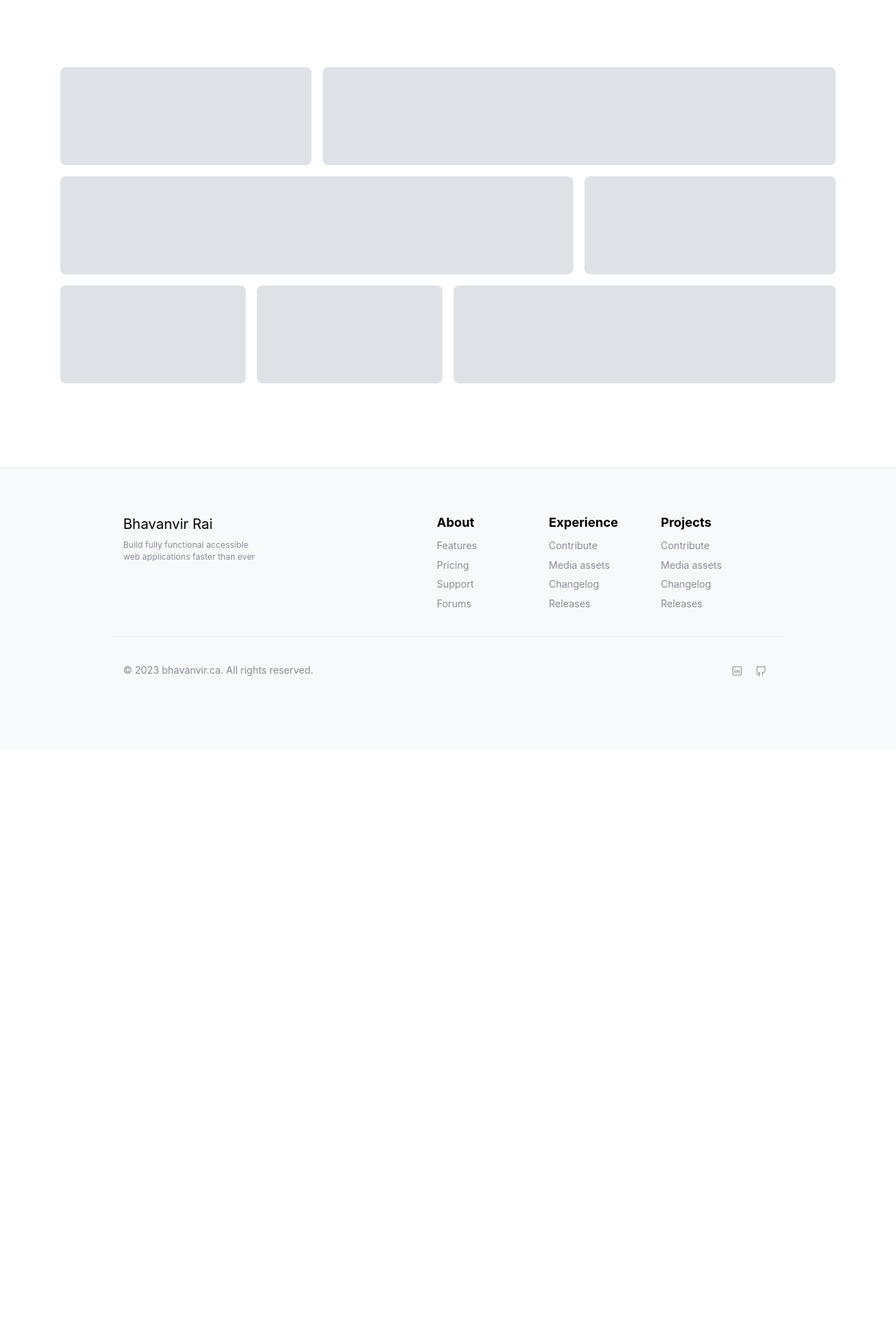
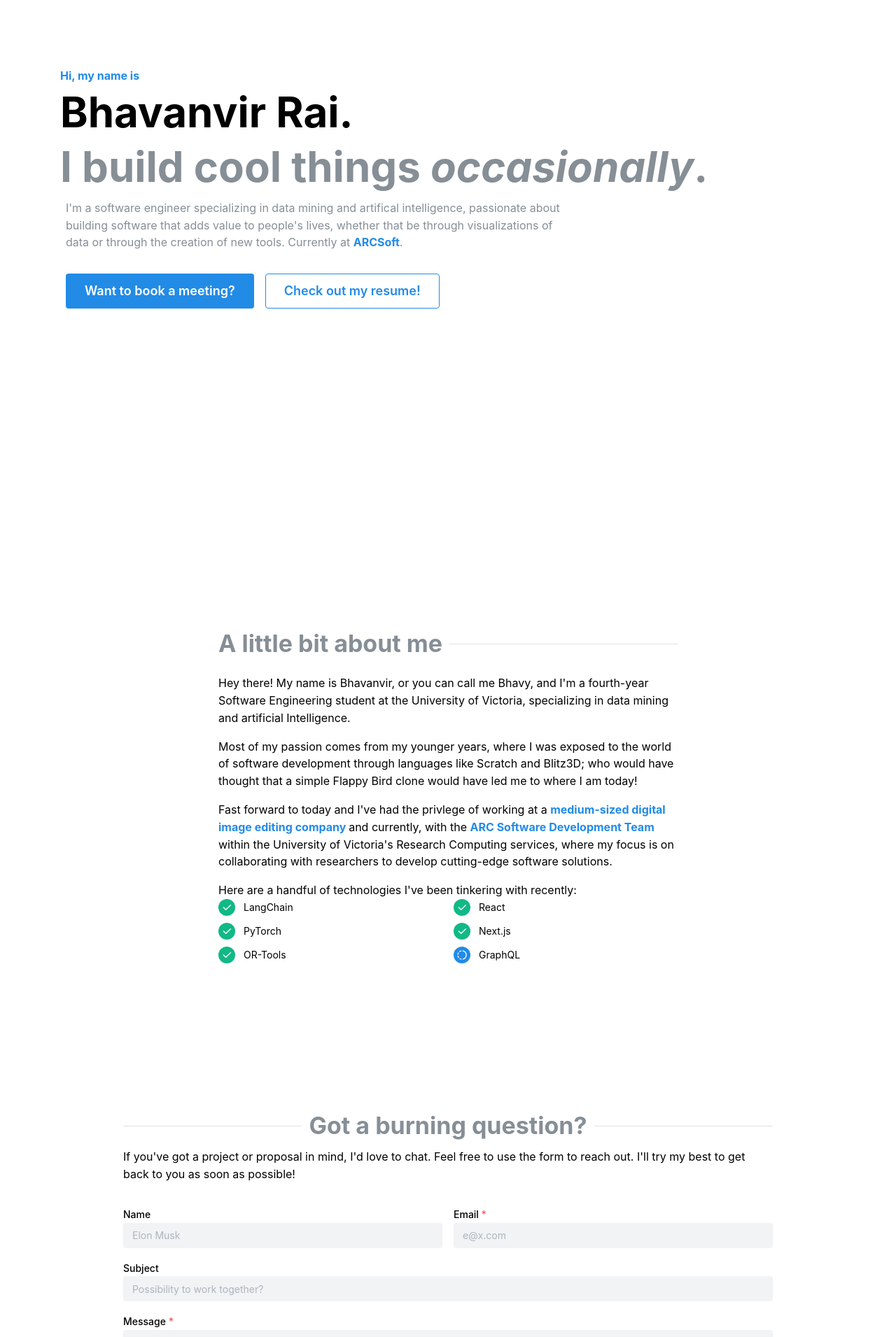
Before and after one commit to bhavanvir/portfolio-site, a Next.js app in the folder web-app/: page / in a window 1280 px wide. Shown: the part 80-1991 px from the top of the page at 70% size. Before the commit the page ends 1152 px from the top, so only its background shows below. Built offline with nearby package versions, Linux system fonts and the light colour scheme.

Commit message:
More changes; some fixes required

```diff
--- a/web-app/package.json
+++ b/web-app/package.json
@@ -11,6 +11,7 @@
   "dependencies": {
     "@mantine/core": "^7.3.2",
     "@mantine/dates": "^7.3.2",
+    "@mantine/form": "^7.3.2",
     "@mantine/hooks": "^7.3.2",
     "@tabler/icons-react": "^2.44.0",
     "dayjs": "^1.11.10",
--- a/web-app/src/app/components/Body/Body.tsx
+++ b/web-app/src/app/components/Body/Body.tsx
@@ -1,21 +1,15 @@
 "use client";
 
-import { Grid, Container, Skeleton } from "@mantine/core";
-
-const child = <Skeleton height={140} radius="md" animate={false} />;
+import { Hero } from "./Hero/Hero";
+import { Introduction } from "./Introduction/Introduction";
+import { GetInTouchSimple } from "./Contact/Contact";
 
 export function BodyGrid() {
   return (
-    <Container size="lg">
-      <Grid>
-        <Grid.Col span={{ base: 12, xs: 4 }}>{child}</Grid.Col>
-        <Grid.Col span={{ base: 12, xs: 8 }}>{child}</Grid.Col>
-        <Grid.Col span={{ base: 12, xs: 8 }}>{child}</Grid.Col>
-        <Grid.Col span={{ base: 12, xs: 4 }}>{child}</Grid.Col>
-        <Grid.Col span={{ base: 12, xs: 3 }}>{child}</Grid.Col>
-        <Grid.Col span={{ base: 12, xs: 3 }}>{child}</Grid.Col>
-        <Grid.Col span={{ base: 12, xs: 6 }}>{child}</Grid.Col>
-      </Grid>
-    </Container>
+    <>
+      <Hero />
+      <Introduction />
+      <GetInTouchSimple />
+    </>
   );
 }
--- /dev/null
+++ b/web-app/src/app/components/Body/Contact/Contact.tsx
@@ -0,0 +1,105 @@
+"use client";
+
+import {
+  TextInput,
+  Textarea,
+  SimpleGrid,
+  Group,
+  Title,
+  Button,
+  Container,
+  Text,
+  Divider,
+} from "@mantine/core";
+import { useForm } from "@mantine/form";
+
+export function GetInTouchSimple() {
+  const form = useForm({
+    initialValues: {
+      name: "",
+      email: "",
+      subject: "",
+      message: "",
+    },
+    validate: {
+      name: (value) => value.trim().length < 2,
+      email: (value) => !/^\S+@\S+$/.test(value),
+      subject: (value) => value.trim().length === 0,
+    },
+  });
+
+  return (
+    <Container size="md">
+      <form onSubmit={form.onSubmit(() => {})}>
+        <Divider
+          my="xs"
+          label={
+            <>
+              <Title
+                order={2}
+                size="h1"
+                style={{
+                  fontFamily: "Greycliff CF, var(--mantine-font-family)",
+                }}
+                fw={700}
+              >
+                Got a burning question?
+              </Title>
+            </>
+          }
+          labelPosition="center"
+        />
+        <Text>
+          If you've got a project or proposal in mind, I'd love to chat. Feel
+          free to use the form to reach out. I'll try my best to get back to you
+          as soon as possible!
+        </Text>
+
+        <SimpleGrid cols={{ base: 1, sm: 2 }} mt="xl">
+          <TextInput
+            label="Name"
+            placeholder="Elon Musk"
+            name="name"
+            variant="filled"
+            {...form.getInputProps("name")}
+          />
+          <TextInput
+            required
+            label="Email"
+            placeholder="e@x.com"
+            name="email"
+            variant="filled"
+            {...form.getInputProps("email")}
+          />
+        </SimpleGrid>
+
+        <TextInput
+          label="Subject"
+          placeholder="Possibility to work together?"
+          mt="md"
+          name="subject"
+          variant="filled"
+          {...form.getInputProps("subject")}
+        />
+        <Textarea
+          required
+          mt="md"
+          label="Message"
+          placeholder="I have another great idea for Twitter... 🐦"
+          maxRows={10}
+          minRows={5}
+          autosize
+          name="message"
+          variant="filled"
+          {...form.getInputProps("message")}
+        />
+
+        <Group justify="center" mt="xl">
+          <Button type="submit" size="md">
+            Send message
+          </Button>
+        </Group>
+      </form>
+    </Container>
+  );
+}
--- /dev/null
+++ b/web-app/src/app/components/Body/Hero/Hero.tsx
@@ -0,0 +1,58 @@
+"use client";
+
+import {
+  Grid,
+  Container,
+  Title,
+  Text,
+  Space,
+  rem,
+  Button,
+  Group,
+  Divider,
+} from "@mantine/core";
+
+export function Hero() {
+  return (
+    <Container size="lg" style={{ position: "relative", height: "100vh" }}>
+      <Grid>
+        <Grid.Col>
+          <Text span c="blue.6" fw={700}>
+            Hi, my name is
+          </Text>
+          <Title size={rem(60)}>Bhavanvir Rai.</Title>
+          <Title size={rem(60)} c="dimmed">
+            I build cool things{" "}
+            <Text span fs="italic" inherit>
+              occasionally
+            </Text>
+            .
+          </Title>
+          <Grid.Col span={8}>
+            <Text c="dimmed">
+              I'm a software engineer specializing in data mining and artifical
+              intelligence, passionate about building software that adds value
+              to people's lives, whether that be through visualizations of data
+              or through the creation of new tools. Currently at{" "}
+              <Text span fw={700} c="blue.6" inherit>
+                ARCSoft{""}
+              </Text>
+              .
+            </Text>
+
+            <Space h="md" />
+
+            <Group>
+              <Button size="lg" mt="md">
+                Want to book a meeting?
+              </Button>
+              <Button size="lg" variant="outline" mt="md">
+                Check out my resume!
+              </Button>
+            </Group>
+          </Grid.Col>
+        </Grid.Col>
+      </Grid>
+    </Container>
+  );
+}
--- /dev/null
+++ b/web-app/src/app/components/Body/Introduction/Introduction.tsx
@@ -0,0 +1,125 @@
+"use client";
+
+import {
+  Grid,
+  Container,
+  Title,
+  Text,
+  Space,
+  rem,
+  Skeleton,
+  Divider,
+  List,
+  ThemeIcon,
+  ListItem,
+} from "@mantine/core";
+import { IconCheck, IconProgress } from "@tabler/icons-react";
+
+const child = <Skeleton height={140} radius="md" animate={false} />;
+
+export function Introduction() {
+  return (
+    <Container size="sm">
+      <Grid align="center">
+        <Grid.Col>
+          <Container>
+            <Divider
+              my="xs"
+              label={
+                <>
+                  <Title>A little bit about me</Title>
+                </>
+              }
+              labelPosition="left"
+            />
+            <Space h="sm" />
+            <Text>
+              Hey there! My name is Bhavanvir, or you can call me Bhavy, and I'm
+              a fourth-year Software Engineering student at the University of
+              Victoria, specializing in data mining and artificial Intelligence.
+            </Text>
+
+            <Space h="md" />
+
+            <Text>
+              Most of my passion comes from my younger years, where I was
+              exposed to the world of software development through languages
+              like Scratch and Blitz3D; who would have thought that a simple
+              Flappy Bird clone would have led me to where I am today!
+            </Text>
+
+            <Space h="md" />
+
+            <Text>
+              Fast forward to today and I've had the privlege of working at a{" "}
+              <Text span fw={700} c="blue.6" inherit>
+                medium-sized digital image editing company{" "}
+              </Text>
+              and currently, with the{" "}
+              <Text span fw={700} c="blue.6" inherit>
+                ARC Software Development Team{" "}
+              </Text>
+              within the University of Victoria's Research Computing services,
+              where my focus is on collaborating with researchers to develop
+              cutting-edge software solutions.
+            </Text>
+
+            <Space h="md" />
+
+            <Text>
+              Here are a handful of technologies I've been tinkering with
+              recently:
+            </Text>
+
+            <Grid>
+              <Grid.Col span={6}>
+                <List
+                  spacing="xs"
+                  size="sm"
+                  center
+                  icon={
+                    <ThemeIcon color="teal" size={24} radius="xl">
+                      <IconCheck style={{ width: rem(16), height: rem(16) }} />
+                    </ThemeIcon>
+                  }
+                >
+                  <ListItem>LangChain</ListItem>
+                  <ListItem>PyTorch</ListItem>
+                  <ListItem>OR-Tools</ListItem>
+                </List>
+              </Grid.Col>
+              <Grid.Col span={6}>
+                <List
+                  spacing="xs"
+                  size="sm"
+                  center
+                  icon={
+                    <ThemeIcon color="teal" size={24} radius="xl">
+                      <IconCheck style={{ width: rem(16), height: rem(16) }} />
+                    </ThemeIcon>
+                  }
+                >
+                  <ListItem>React</ListItem>
+                  <ListItem>Next.js</ListItem>
+                  <List.Item
+                    icon={
+                      <ThemeIcon color="blue" size={24} radius="xl">
+                        <IconProgress
+                          style={{ width: rem(16), height: rem(16) }}
+                        />
+                      </ThemeIcon>
+                    }
+                  >
+                    GraphQL
+                  </List.Item>
+                </List>
+              </Grid.Col>
+            </Grid>
+          </Container>
+        </Grid.Col>
+
+        <Grid.Col style={{ minHeight: rem(200) }} />
+      </Grid>
+    </Container>
+  );
+}
--- a/web-app/src/app/components/Footer/FooterLinks.tsx
+++ b/web-app/src/app/components/Footer/FooterLinks.tsx
@@ -24,7 +24,7 @@ const data = [
     ],
   },
   {
-    title: "Projects",
+    title: "Work",
     links: [
       { label: "Contribute", link: "#" },
       { label: "Media assets", link: "#" },
--- a/web-app/src/app/components/Header/Header.tsx
+++ b/web-app/src/app/components/Header/Header.tsx
@@ -16,7 +16,7 @@ import { ColorScheme } from "../ToggleColorScheme/ColorScheme";
 const links = [
   { link: "/about", label: "About" },
   { link: "/pricing", label: "Experience" },
-  { link: "/learn", label: "Projects" },
+  { link: "/learn", label: "Work" },
   { link: "/community", label: "Contact" },
 ];
 
```
Also changed, not shown: 1 other file (tests, documents, lock files or other folders).
